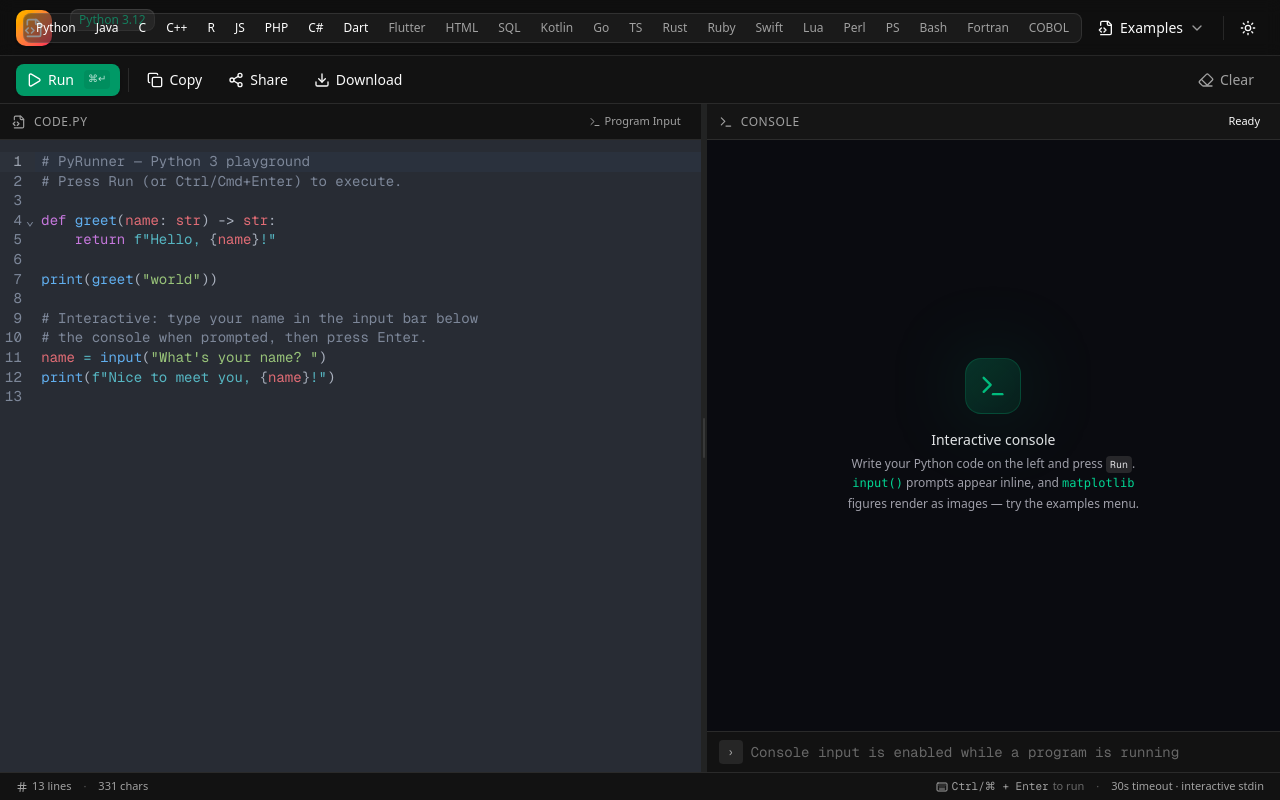
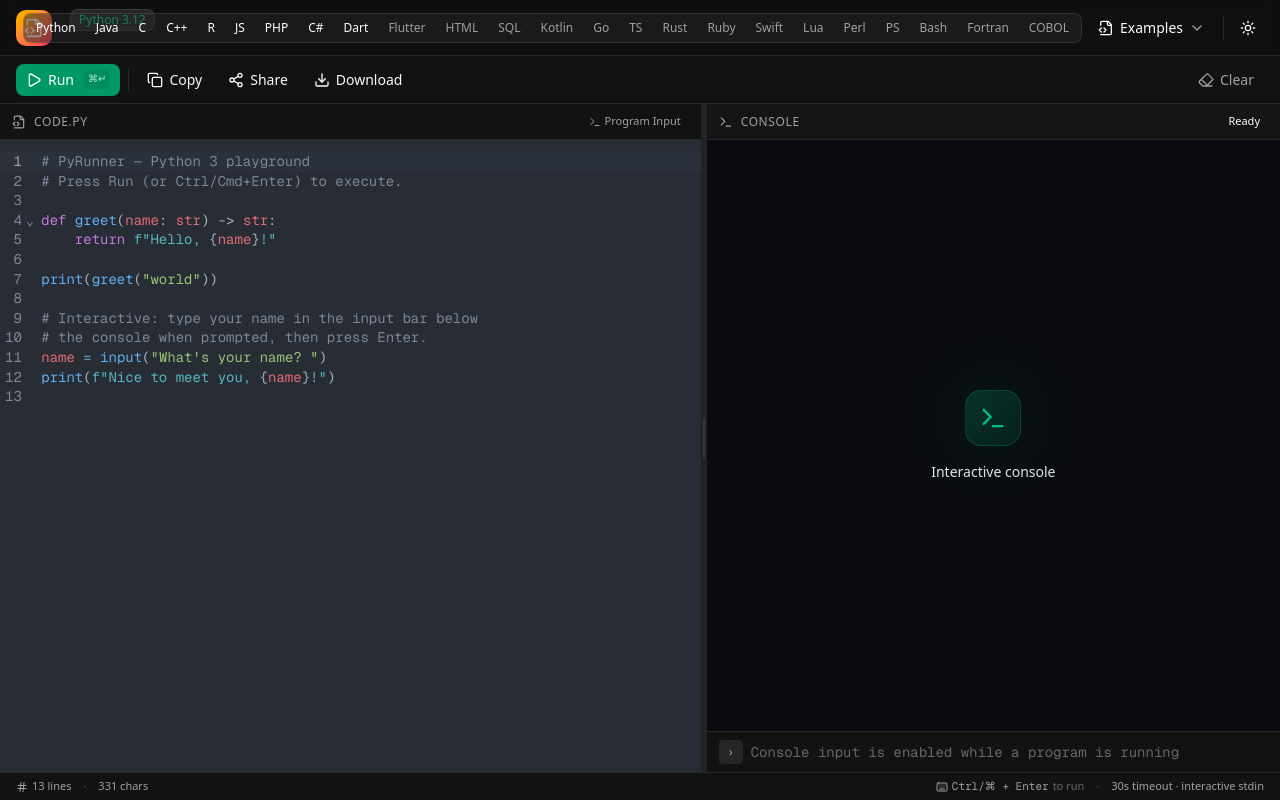
Before and after one commit to aloknathgiri47-boop/pyrunner, a Next.js app: page / in a window 1280 px wide. Built offline with nearby package versions, Linux system fonts and the light colour scheme.

Commit message:
6f7f13c3-3d25-45ef-ac15-1d6318dfd184

```diff
--- a/src/app/page.tsx
+++ b/src/app/page.tsx
@@ -2574,16 +2574,7 @@ function EmptyConsole() {
           <Terminal className="h-7 w-7 text-emerald-500" />
         </div>
       </div>
-      <h3 className="text-sm font-medium mb-1 text-zinc-200">Interactive console</h3>
-      <p className="text-xs text-zinc-400 max-w-[300px] leading-relaxed">
-        Write your Python code on the left and press{' '}
-        <kbd className="font-mono px-1 py-0.5 rounded bg-zinc-800 text-[10px] text-zinc-200">
-          Run
-        </kbd>
-        . <code className="text-emerald-400">input()</code> prompts appear
-        inline, and <code className="text-emerald-400">matplotlib</code> figures
-        render as images — try the examples menu.
-      </p>
+      <h3 className="text-sm font-medium text-zinc-200">Interactive console</h3>
     </div>
   )
 }
```
